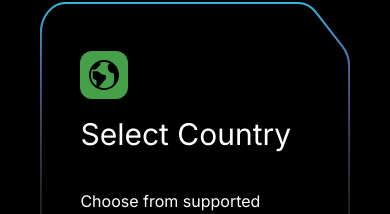
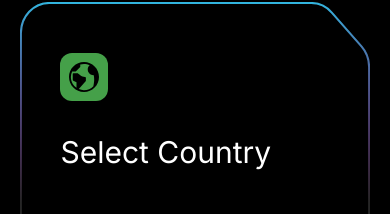
Before and after one commit to Snofts/PoliceRadioCodeApp, a React (Vite) app: page / in a window 390 px wide. Shown: the part 1082-1296 px from the top of the page. Built offline with nearby package versions, Linux system fonts and the light colour scheme; no server answers.

Commit message:
How it works section responsiveness adjusted

```diff
--- a/src/components/HowItWorks.jsx
+++ b/src/components/HowItWorks.jsx
@@ -6,7 +6,7 @@ const HowItWorks = () => {
   return (
     <section>
       <h2 className="heading">How It Works</h2>
-      <div className="flex flex-wrap gap-10 mb-10">
+      <div className="flex flex-wrap justify-center gap-10 mb-10 max-md:px-20 max-sm:px-0">
         {works.map((item) => (
           <div
             className="block relative p-0.5 bg-no-repeat bg-[length:100%_100%] md:max-w-[20rem]"
@@ -21,7 +21,7 @@ const HowItWorks = () => {
                   <use href={`/sprite.svg#icon-${item.iconUrl}`}></use>
                 </svg>
               </div>
-              <h5 className="text-3xl mb-5">{item.title}</h5>
+              <h5 className="text-3xl mb-5 max-sm:mt-3">{item.title}</h5>
               <p className="body-2 mb-6 text-n-3">{item.text}</p>
             </div>
             <div
--- a/src/index.css
+++ b/src/index.css
@@ -57,7 +57,7 @@ body {
   }
 
   section{
-    @apply px-10 flex flex-col items-center;
+    @apply px-10 max-sm:px-5 flex flex-col items-center;
   }
 
   .heading{
```
